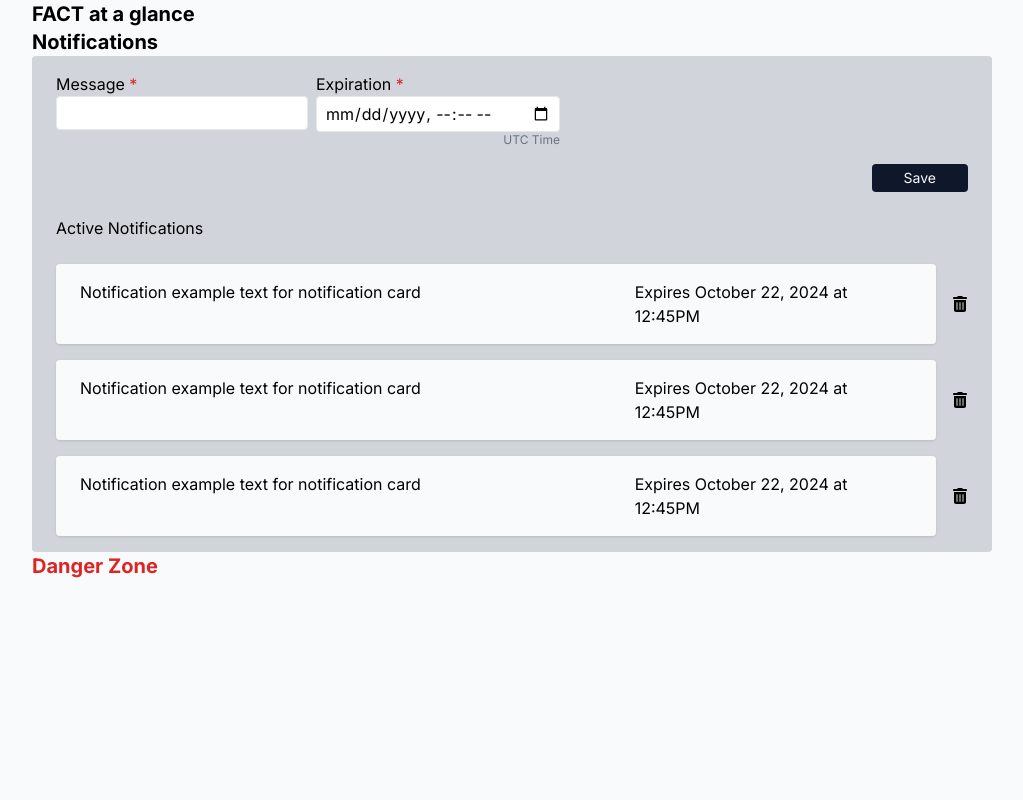
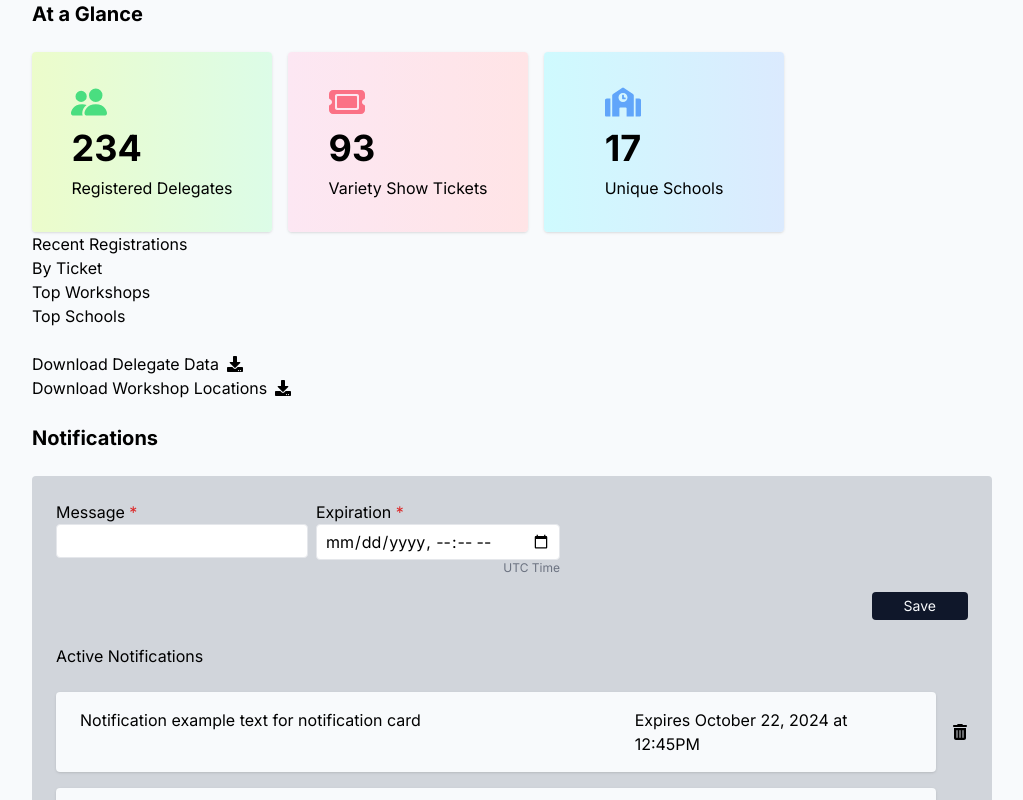
Before and after one commit to filipinx-americans-coming-together/fact-website-frontend, a Next.js app: page /admin in a window 1280 px wide. Shown: the top 800 px of the page, without its empty margins (128-1151 px from the left). Built offline with nearby package versions, Linux system fonts and the light colour scheme.

Commit message:
started setting up stats

```diff
--- a/src/app/admin/page.tsx
+++ b/src/app/admin/page.tsx
@@ -2,7 +2,9 @@
 import TextInput from "@/components/ui/TextInput";
 import FormContainer from "./components/FormContainer";
 import NotificationCard from "./components/NotificationCard";
-import { FaTrashCan } from "react-icons/fa6";
+import { FaTicket, FaTrashCan } from "react-icons/fa6";
+import { FaDownload, FaSchool } from "react-icons/fa";
+import { BsPeopleFill } from "react-icons/bs";
 
 const NOTIFICATION_PLACEHOLDER = [
     {
@@ -19,6 +21,12 @@ const NOTIFICATION_PLACEHOLDER = [
     },
 ];
 
+const TICKET_DATA_PLACEHOLDER = [
+    { type: "Bundle", amount: 112 },
+    { type: "Variety Show", amount: 39 },
+    { type: "Sessions", amount: 16 },
+];
+
 export default function Admin() {
     // TODO placeholder
     const isLoggedIn = true;
@@ -31,11 +39,60 @@ export default function Admin() {
             <div className="min-h-screen bg-slate-50 text-black">
                 <div className="w-9/12 mx-auto">
                     {/* stats */}
-                    <h1 className="text-xl font-bold">FACT at a glance</h1>
+                    <h1 className="text-xl font-bold">At a Glance</h1>
+                    <br />
+                    <div className="flex flex-col md:flex-row gap-4">
+                        <div className="bg-gradient-to-r from-lime-100 to-green-100 rounded shadow aspect-[4/3] md:w-[240px] flex items-center justify-center">
+                            <div className="flex flex-col gap-2">
+                                <div className="text-4xl text-green-400">
+                                    <BsPeopleFill />
+                                </div>
+                                <p className="text-4xl font-bold">234</p>
+                                <p>Registered Delegates</p>
+                            </div>
+                        </div>
+                        <div className="bg-gradient-to-r from-pink-100 to-rose-100 rounded shadow aspect-[4/3] md:w-[240px] flex items-center justify-center">
+                            <div className="flex flex-col gap-2">
+                                <div className="text-4xl text-rose-400">
+                                    <FaTicket />
+                                </div>
+                                <p className="text-4xl font-bold">93</p>
+                                <p>Variety Show Tickets</p>
+                            </div>
+                        </div>
+                        <div className="bg-gradient-to-r from-cyan-100 to-blue-100 rounded shadow aspect-[4/3] md:w-[240px] flex items-center justify-center">
+                            <div className="flex flex-col gap-2">
+                                <div className="text-4xl text-blue-400">
+                                    <FaSchool />
+                                </div>
+                                <p className="text-4xl font-bold">17</p>
+                                <p>Unique Schools</p>
+                            </div>
+                        </div>
+                    </div>
 
+                    <div>Recent Registrations</div>
+                    <div>By Ticket</div>
+                    <div>Top Workshops</div>
+                    <div>Top Schools</div>
+
+                    <br />
+                    {/* downloads */}
+                    <div>
+                        <button className="flex items-center gap-2 hover:underline">
+                            Download Delegate Data <FaDownload />
+                        </button>
+
+                        <button className="flex items-center gap-2 hover:underline">
+                            Download Workshop Locations <FaDownload />
+                        </button>
+                    </div>
+
+                    <br />
                     {/* notifications */}
                     <h1 className="text-xl font-bold">Notifications</h1>
-                    <div className="rounded bg-gray-300 py-4 px-6 w-fit">
+                    <br />
+                    <div className="rounded bg-gray-300 p-6 w-fit">
                         <FormContainer
                             formName="notifications"
                             onSubmit={() => {}}
```
